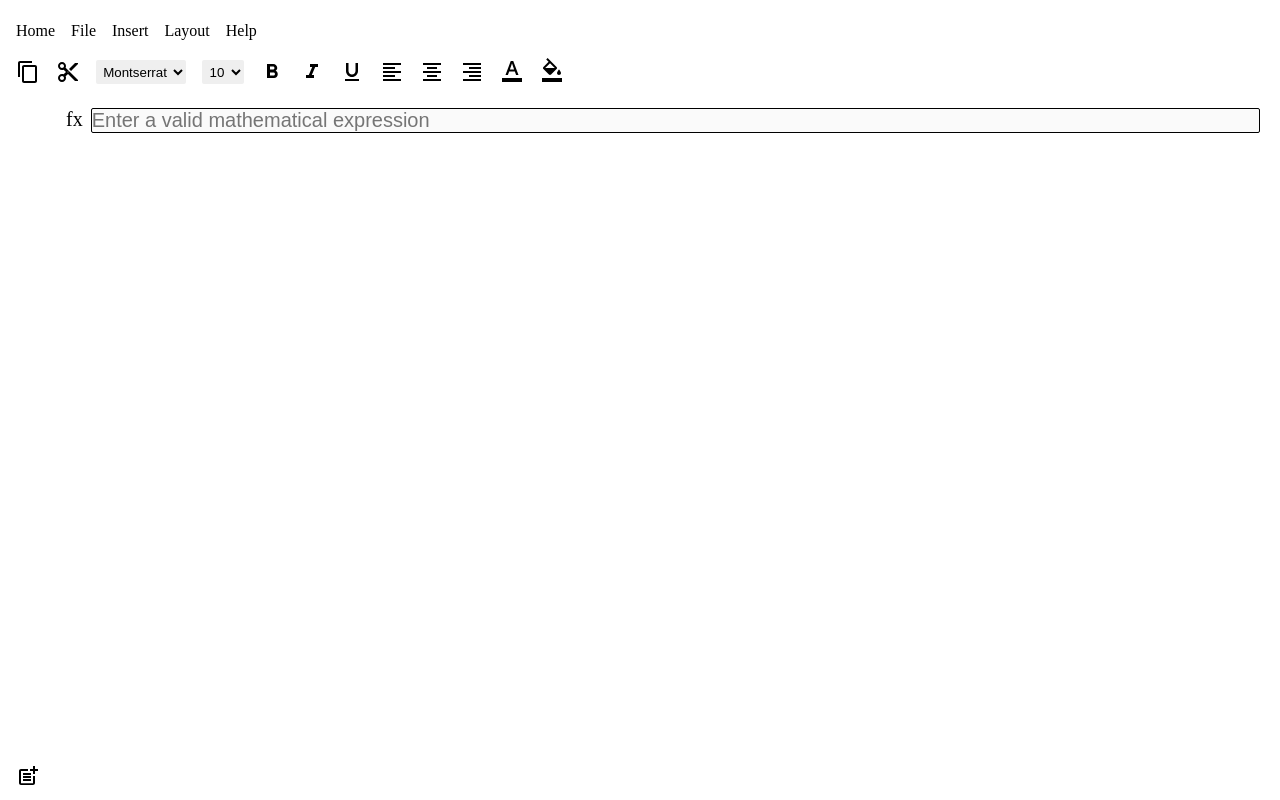
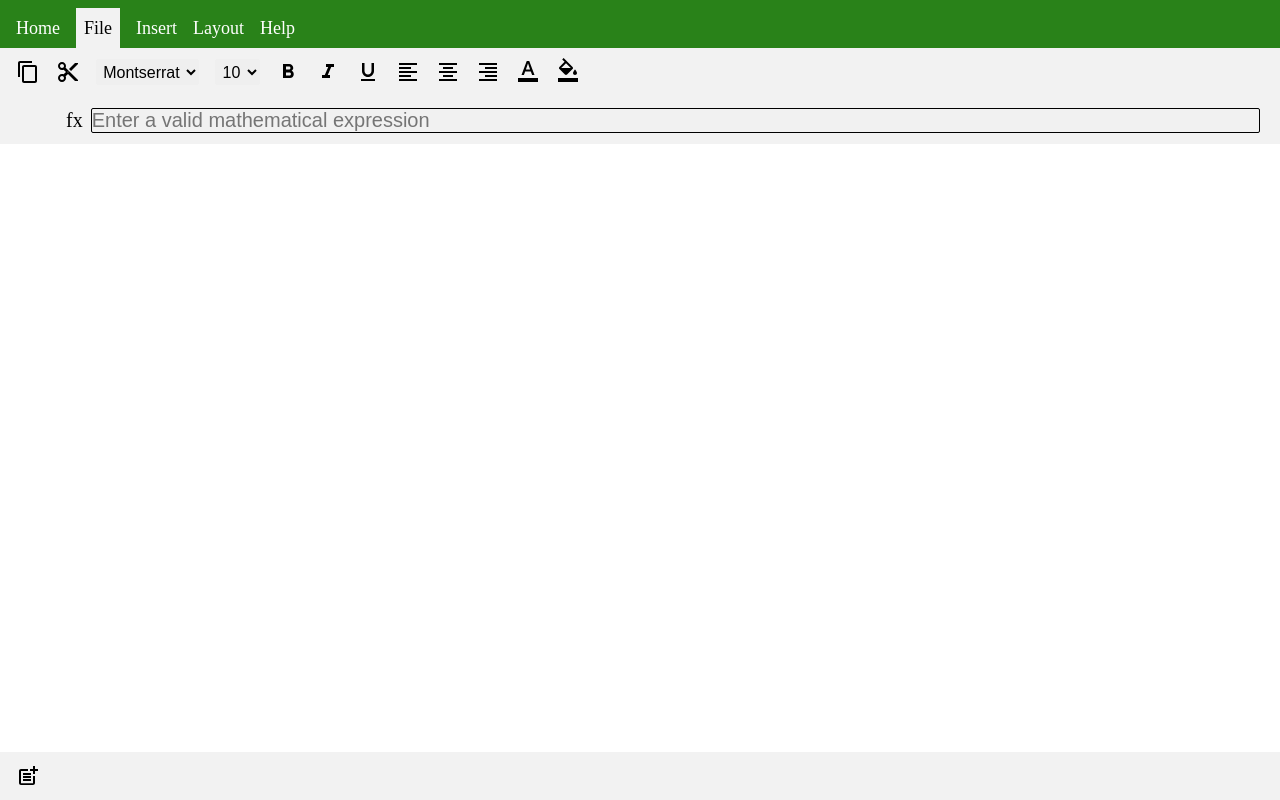
Before and after one commit to Prakhar-FF13/GoogleSheetClone, a React (Create React App) app: page / in a window 1280 px wide. Built offline with nearby package versions, Linux system fonts and the light colour scheme.

Commit message:
Improved Styling for the app

```diff
--- a/src/CellActions/CellActions.css
+++ b/src/CellActions/CellActions.css
@@ -1,4 +1,5 @@
 .cell-actions-container {
+  background-color: #f2f2f2;
   display: flex;
   padding: 8px;
   align-items: center;
@@ -9,6 +10,7 @@
   margin: 0 8px;
   cursor: pointer;
   display: inline-block;
+  font-size: 1em;
 }
 
 .cell-action-selected {
--- a/src/FormulaActions/FormulaActions.css
+++ b/src/FormulaActions/FormulaActions.css
@@ -3,29 +3,36 @@
   padding: 8px;
   align-items: center;
   height: 3rem;
+  background-color: #f2f2f2;
 }
 
 .formula-items {
   margin: 0 8px;
   cursor: pointer;
   display: inline-block;
-  height: 24px;
+  height: 100%;
   font-size: 20px;
 }
 
 .formula-active-cell {
   width: 30px;
+  display: flex;
+  align-items: center;
+  justify-content: center;
 }
 
 .formula-group {
   flex: 1;
   display: flex;
-  align-items: flex-start;
+  align-items: center;
 }
 
 .fx {
   margin: 0 4px;
   font-size: inherit;
+  display: flex;
+  align-items: center;
+  justify-content: center;
 }
 
 .formula-input {
@@ -33,5 +40,8 @@
   border: 1px solid black;
   border-radius: 2px;
   flex: 1;
-  font-size: inherit;
+  font-size: 20px;
+  display: flex;
+  align-items: center;
+  justify-content: center;
 }
--- a/src/Grid/Grid.css
+++ b/src/Grid/Grid.css
@@ -2,6 +2,6 @@
   flex: 1;
   display: flex;
   flex-direction: column;
-  width: max-content;
-  overflow-y: scroll;
+  width: 100%;
+  overflow: scroll;
 }
--- a/src/Grid/GridCell.css
+++ b/src/Grid/GridCell.css
@@ -1,10 +1,10 @@
 .grid-cell {
   flex: 1;
   border: none;
-  border: 1px solid gainsboro;
+  border: 1px solid #f4f4f4;
   padding: 4px;
   height: 100%;
-  width: 150px;
+  min-width: 150px;
   outline: none;
   overflow-x: scroll;
 }
--- a/src/Grid/GridRow.css
+++ b/src/Grid/GridRow.css
@@ -4,33 +4,36 @@
 
 .grid-dummy {
   display: inline-block;
-  width: 30px;
+  min-width: 30px;
+  max-width: 30px;
   height: 30px;
+  flex: 1;
   text-align: center;
+  background-color: white;
+  border: 1px solid #f4f4f4;
 }
 
 .grid-numbers {
-  display: inline-block;
-  width: 30px;
-  text-align: center;
+  display: flex;
+  flex: 1;
+  min-width: 30px;
+  max-width: 30px;
   height: 100%;
-}
-
-.grid-numbers {
-  padding: 4px;
-  color: white;
-  text-align: center;
-  background-color: lightslategrey;
+  justify-content: center;
+  align-items: center;
+  color: black;
+  background-color: white;
+  border: 1px solid #f4f4f4;
 }
 
 .grid-column {
   flex: 1;
-  display: inline-block;
+  display: flex;
+  justify-content: center;
+  align-items: center;
   height: 30px;
-  padding: 4px;
   min-width: 150px;
-  text-align: center;
-  background-color: lightslategrey;
-  border-left: 1px solid darkgrey;
-  color: white;
+  color: black;
+  background-color: white;
+  border: 1px solid #f4f4f4;
 }
--- a/src/PageActions/PageActions.css
+++ b/src/PageActions/PageActions.css
@@ -1,11 +1,24 @@
 .page-actions-container {
   display: flex;
-  padding: 8px;
   align-items: flex-end;
+  padding: 8px 8px 0px 8px;
   height: 3rem;
+  background-color: #298219;
+  color: white;
+  width: 100%;
 }
 
 .page-actions {
   margin: 0 8px;
-  cursor: pointer;
+  font-size: 18px;
+  height: 100%;
+  padding-top: auto;
+  display: flex;
+  align-items: center;
 }
+
+.page-actions-active {
+  background-color: #f2f2f2;
+  color: black;
+  padding: 0 8px;
+}
--- a/src/PageActions/index.js
+++ b/src/PageActions/index.js
@@ -9,7 +9,7 @@ export default function PageActions() {
   return (
     <div className="page-actions-container">
       <div className="page-actions">Home</div>
-      <div className="page-actions">File</div>
+      <div className="page-actions page-actions-active">File</div>
       <div className="page-actions">Insert</div>
       <div className="page-actions">Layout</div>
       <div className="page-actions">Help</div>
--- a/src/SheetBar/SheetBar.css
+++ b/src/SheetBar/SheetBar.css
@@ -1,22 +1,24 @@
 .sheetbar-container {
   display: flex;
-  padding: 8px;
+  padding: 0 8px 0px 8px;
   align-items: center;
   height: 3rem;
+  background-color: #f2f2f2;
 }
 
 .sheetbar-items {
   margin: 0 8px;
   cursor: pointer;
-  display: inline-block;
-  height: 24px;
+  display: flex;
+  height: 100%;
   font-size: 20px;
+  align-items: center;
 }
 
 .sheet-switch-button {
-  text-decoration: underline;
+  padding: 0 8px;
 }
 
 .current-sheet {
-  background-color: aliceblue;
+  background-color: rgb(162, 212, 255);
 }
```
